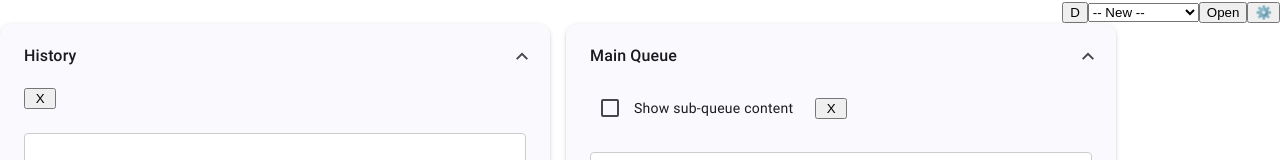
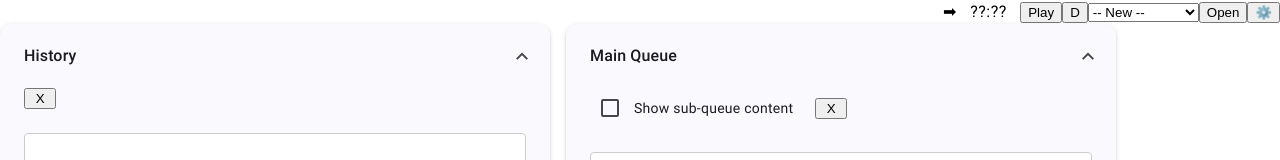
Before and after one commit to radioqueues/radioqueues, an Angular app in the folder frontend/queuemanager/: page / in a window 1280 px wide. Shown: the top 160 px of the page. Built offline with nearby package versions, Linux system fonts and the light colour scheme.

Commit message:
added audio control to toolbar

```diff
--- /dev/null
+++ b/frontend/queuemanager/src/app/component/audio-control/audio-control.component.html
@@ -0,0 +1,18 @@
+<span [style.color]="currentParentEntry?.color">{{currentParentEntry?.name | title}}</span>
+➡
+<span [style.color]="currentEntry?.color">{{currentEntry?.name | title}}</span>
+
+&nbsp;
+
+{{remainingTime | duration}}
+
+<audio #audio autoplay [src]="url" (timeupdate)="onTimeUpdate($event)"></audio>
+&nbsp;
+
+<button (click)="onPlayClicked()">Play</button>
+<!--
+{{entry.name}}
+
+timeupdate  [currentTime]
+ended
+-->
--- /dev/null
+++ b/frontend/queuemanager/src/app/component/audio-control/audio-control.component.ts
@@ -0,0 +1,63 @@
+import { Component, ElementRef, Input, OnInit, ViewChild, inject } from '@angular/core';
+
+import { FileSystemService } from 'src/app/service/filesystem.service';
+import { DatabaseService } from 'src/app/service/database.service';
+import { Queue } from 'src/app/model/queue';
+import { QueueService } from 'src/app/service/queue.service';
+import { Entry } from 'src/app/model/entry';
+import { DurationPipe } from 'src/app/pipe/duration.pipe';
+import { TitlePipe } from 'src/app/pipe/title.pipe';
+
+@Component({
+	selector: 'app-audio-control',
+	templateUrl: './audio-control.component.html',
+	standalone: true,
+	imports: [DurationPipe, TitlePipe],
+})
+export class AudioControlComponent {
+	fileSystemService = inject(FileSystemService);
+	databaseService = inject(DatabaseService);
+	queueService = inject(QueueService);
+
+	@Input() queues!: Record<string, Queue>;
+	@ViewChild("audio") audio!: ElementRef<HTMLAudioElement>;
+	mainQueue!: Queue;
+
+	currentParentEntry?: Entry;
+	currentEntry?: Entry;
+    remainingTime?: number;
+	url?: string;
+
+	async onPlayClicked() {
+		this.mainQueue = this.queueService.getQueueByType("Main Queue")!;
+		if (this.mainQueue && this.mainQueue.entries) {
+			this.currentParentEntry = this.mainQueue.entries[0];
+			this.currentEntry = this.currentParentEntry;
+			if (this.currentParentEntry.queueRef) {
+				let subQueue = this.queues[this.currentParentEntry.queueRef];
+				if (subQueue && subQueue.entries) {
+					this.currentEntry = subQueue.entries[0];
+				}
+			}
+		}
+		this.remainingTime = this.currentEntry?.duration;
+		if (!this.currentEntry?.name) {
+			return;
+		}
+		let blob = await this.fileSystemService.getFile(this.currentEntry?.name);
+		if (blob) {
+			this.url = URL.createObjectURL(blob!);
+		}
+	}
+
+	onTimeUpdate($event) {
+		let duration = this.currentEntry?.duration;
+		let currentTime = this.audio?.nativeElement?.currentTime;
+		if (!duration || !currentTime) {
+			console.log(duration, currentTime);
+			this.remainingTime = duration;
+		} else {
+			this.remainingTime = duration - currentTime;
+		}
+	}
+}
--- a/frontend/queuemanager/src/app/component/queuemanager/queue-manager-main-window.component.html
+++ b/frontend/queuemanager/src/app/component/queuemanager/queue-manager-main-window.component.html
@@ -1,4 +1,5 @@
 <div class="toolbar">
+	<app-audio-control [queues]="queues"></app-audio-control>
 	<button (click)="onDebugClicked()">D</button>
 	<select [(ngModel)]="newQueueType" (change)="newQueue()">
 		<option value="">-- New --</option>
--- a/frontend/queuemanager/src/app/component/queuemanager/queue-manager-main-window.component.ts
+++ b/frontend/queuemanager/src/app/component/queuemanager/queue-manager-main-window.component.ts
@@ -17,13 +17,14 @@ import { FormsModule } from '@angular/forms';
 import { QueueService } from 'src/app/service/queue.service';
 import { KeyValuePipe } from '@angular/common';
 import { AudioFileService } from 'src/app/service/audio-file.service';
+import { AudioControlComponent } from '../audio-control/audio-control.component';
 
 @Component({
 	selector: 'app-queue-manager-main-window',
 	templateUrl: './queue-manager-main-window.component.html',
 	styleUrl: './queue-manager-main-window.component.css',
 	standalone: true,
-	imports: [CdkDropListGroup, FormsModule, KeyValuePipe, QueueWindowComponent],
+	imports: [CdkDropListGroup, FormsModule, KeyValuePipe, AudioControlComponent, QueueWindowComponent],
 })
 export class QueueManagerMainWindowComponent implements OnInit {
 
@@ -77,6 +78,8 @@ export class QueueManagerMainWindowComponent implements OnInit {
 			if (entry.name!.indexOf("Nachrichten") > -1) {
 				queueTypeName = "Nachrichten";
 			} else if (entry.name!.indexOf("Worlds Best Hits") > -1) {
+				queueTypeName = "Nachrichten";
+			} else if (entry.name!.indexOf("Jingle Verkehr") > -1) {
 				queueTypeName = "Nachrichten";
 			} else if (entry.name!.indexOf("Werbung") > -1) {
 				queueTypeName = "Werbung";
--- a/frontend/queuemanager/src/app/service/queue.service.ts
+++ b/frontend/queuemanager/src/app/service/queue.service.ts
@@ -31,11 +31,19 @@ export class QueueService {
 		}
 	}
 
-	showQueueByTypeName(queueTypeName: string) {
+	getQueueByType(queueTypeName: string): Queue|undefined {
 		for (let queue of Object.values(this.queues)) {
 			if (queue.name === queueTypeName) {
-				queue.visible = true;
+				return queue;
 			}
+		}
+		return undefined;
+	}
+
+	private showQueueByTypeName(queueTypeName: string) {
+		let queue = this.getQueueByType(queueTypeName);
+		if (queue) {
+			queue.visible = true;
 		}
 	}
 
```
